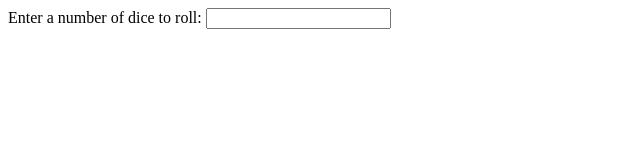
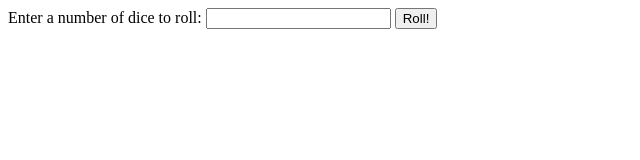
Before and after one commit to toddLM/dice_roller, a plain HTML site: page index.html in a window 1280 px wide. Shown: the whole page, without its empty margins (0-640 px from the left). Drawn offline with Linux system fonts and the light colour scheme.

Commit message:
added roll button

```diff
--- a/index.html
+++ b/index.html
@@ -10,8 +10,8 @@
 
 <body>
     <label for="numDice">Enter a number of dice to roll:</label>
-
     <input type="text" id="numDice" name="numDice">
+    <button class="roll" id="rollButton" type="button">Roll!</button>
 
 </body>
 
```
